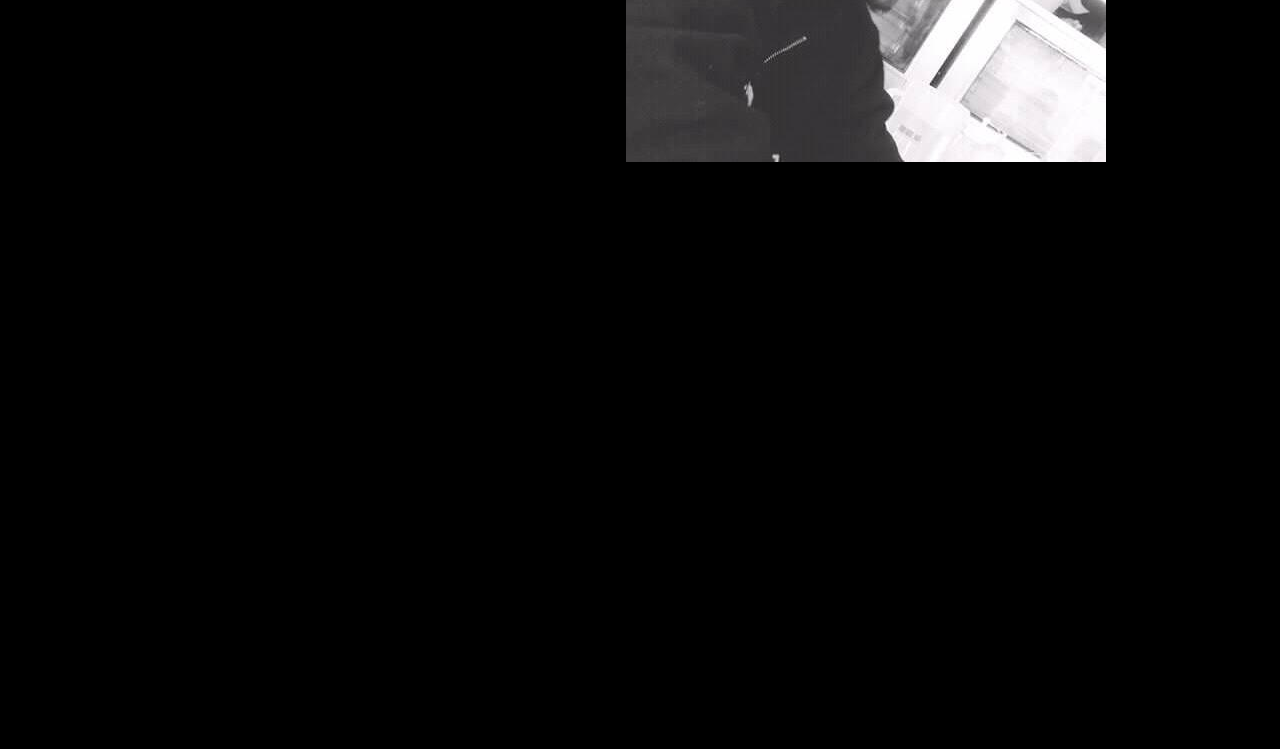
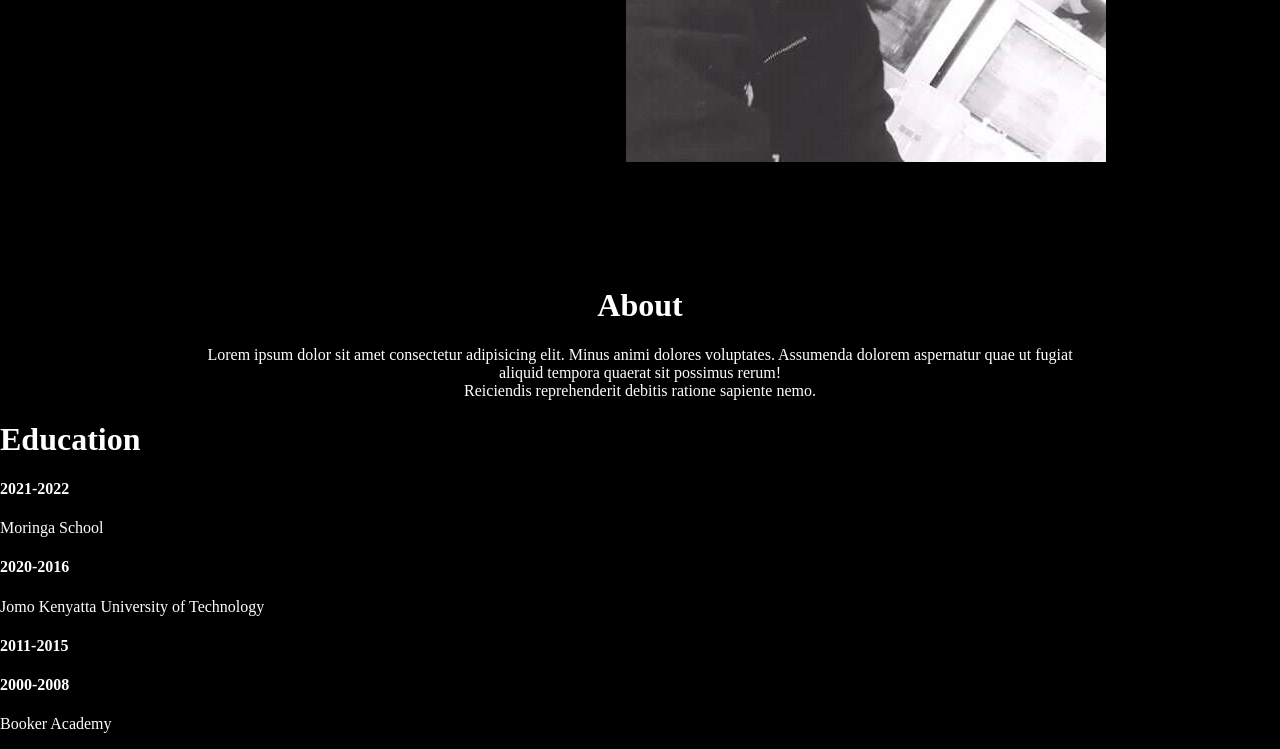
Before and after one commit to Kelvin-Wepo/My_Portfolio, a plain HTML site: page Portfolio/Index.html in a window 1280 px wide. Shown: the part 467-1216 px from the top of the page. Before the commit the page ends 800 px from the top, so only its background shows below. Drawn offline with Linux system fonts and the light colour scheme.

Commit message:
added about section

```diff
--- a/Portfolio/Index.html
+++ b/Portfolio/Index.html
@@ -24,8 +24,8 @@
     <!-- end of navbar -->
     <div class="name">
         <div class="name_content">
-        <h1>Hello,</h1>
-        <p> I'm Wepo Kelvin<br>Full-Stack Web Developer.</p>
+            <h1>Hello,</h1>
+            <p> I'm Wepo Kelvin<br>Full-Stack Web Developer.</p>
         </div>
 
         <div class="image1">
@@ -33,6 +33,27 @@
         </div>
     </div>
 
+    <div class="about" id="About">
+        <h1>About</h1>
+        <p> Lorem ipsum dolor sit amet consectetur adipisicing elit. Minus animi dolores voluptates. Assumenda dolorem
+            aspernatur quae ut fugiat <br>aliquid tempora quaerat sit possimus rerum! <br>Reiciendis reprehenderit
+            debitis ratione sapiente nemo.
+        <p>
+
+
+    </div>
+    <!-- Education -->
+     <H1>Education</H1>
+     <h4>2021-2022</h4>
+     <p>Moringa School</p>
+     <h4> 2020-2016</h4>
+     <p>Jomo Kenyatta University of Technology</p>
+     <h4>2011-2015</h4>
+     <h4>2000-2008</h4>
+     <p>Booker Academy</p>
+
+
+
 </body>
 
 </html>
--- a/Portfolio/style.css
+++ b/Portfolio/style.css
@@ -13,6 +13,9 @@ ul {
     font-size: larger;
     text-decoration: none;
     color: white;
+    /* background-color: grey;
+     */
+
 }
 .name{
     /* margin-top: 20%;
@@ -30,3 +33,12 @@ ul {
     float:right ;
     width: 50%;
 }
+.navbar li a:hover{
+    background-color: green;
+
+
+}
+.about{
+    text-align: center;
+
+}
```
